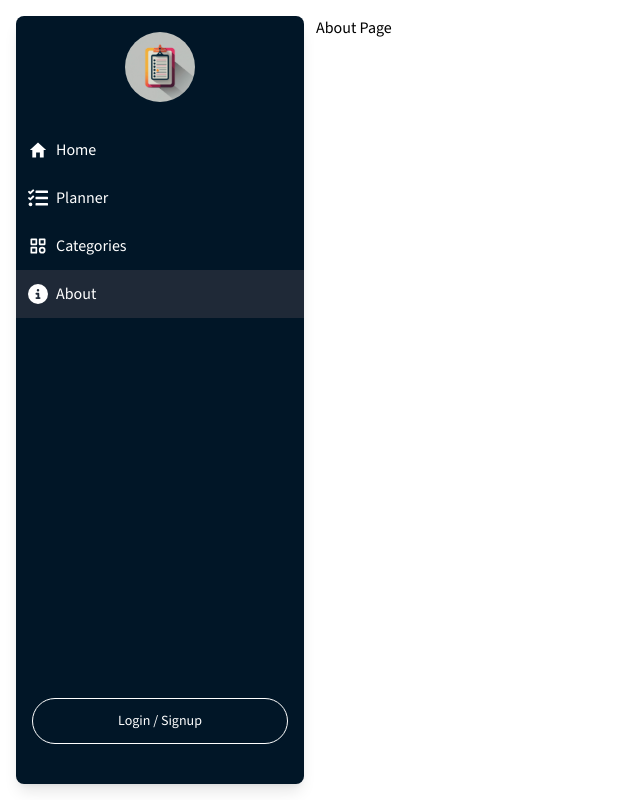
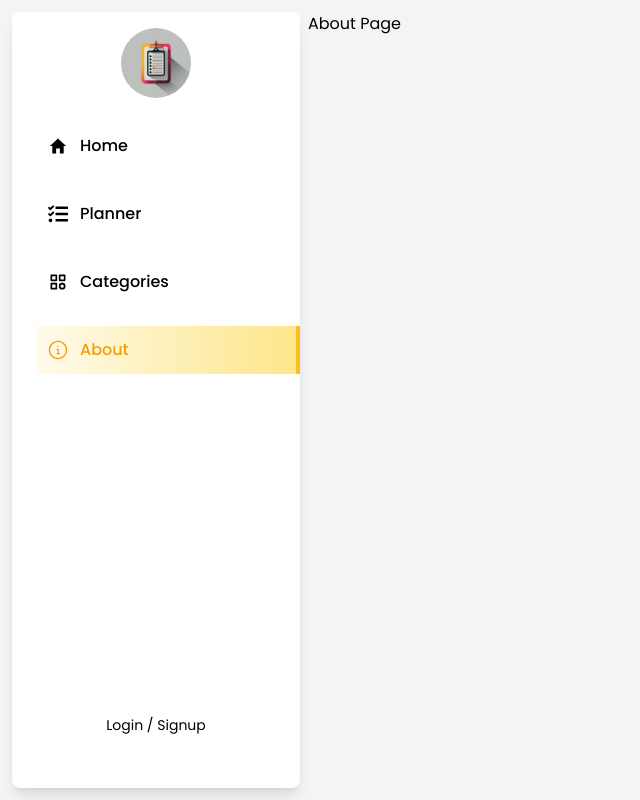
Before and after one commit to Abd-Alwahab/taskmasters-app, a Next.js app: page /about in a window 1280 px wide. Shown: the whole page, without its empty margins (0-640 px from the left). Built offline with nearby package versions, Linux system fonts and the light colour scheme; no server answers.

Commit message:
Change the navigation design

```diff
--- a/app/_components/Header.tsx
+++ b/app/_components/Header.tsx
@@ -8,7 +8,7 @@ async function Header() {
 
   if (!user) return null
   return (
-    <header className="flex justify-end rounded-lg bg-[#FBB13C] px-6 py-4">
+    <header className="flex justify-end rounded-lg bg-white px-6 py-4">
       <CurrentUserBadge />
     </header>
   )
--- a/app/_components/Navigation.tsx
+++ b/app/_components/Navigation.tsx
@@ -3,7 +3,7 @@
 import Link from 'next/link'
 import { usePathname } from 'next/navigation'
 import { FaTasks } from 'react-icons/fa'
-import { FaCircleInfo } from 'react-icons/fa6'
+import { GoInfo } from 'react-icons/go'
 import { IoMdHome } from 'react-icons/io'
 import { TbCategory } from 'react-icons/tb'
 
@@ -11,47 +11,73 @@ function Navigation() {
   const pathname = usePathname()
 
   return (
-    <div className="flex flex-col gap-8 py-6">
+    <div className="flex flex-col py-6 pl-6">
       <nav>
-        <ul className="flex flex-col">
+        <ul className="flex flex-col gap-5">
           <li>
             <Link
-              className={`flex w-full items-center gap-2 text-white ${pathname === '/' ? 'bg-gray-800 text-white' : ''} py-3 pl-3 text-base`}
+              className={`flex w-full items-center gap-3 font-medium ${pathname === '/' ? 'border-r-4 border-solid border-amber-400 bg-gradient-to-r from-amber-50 to-amber-200' : ''} py-3 pl-3 text-base`}
               href="/"
             >
-              <IoMdHome fontSize={20} />
-              <span>Home</span>
+              <IoMdHome
+                fontSize={20}
+                className={`${pathname === '/' ? 'text-amber-500' : ''}`}
+              />
+              <span className={`${pathname === '/' ? 'text-amber-500' : ''}`}>
+                Home
+              </span>
             </Link>
           </li>
 
           <li>
             <Link
-              className={`flex w-full items-center gap-2 text-white ${pathname === '/planner' ? 'bg-gray-800 text-white' : ''} py-3 pl-3 text-base`}
+              className={`flex w-full items-center gap-3 font-medium ${pathname === '/planner' ? 'border-r-4 border-amber-400 bg-gradient-to-r from-amber-50 to-amber-200' : ''} py-3 pl-3 text-base`}
               href="/planner"
             >
-              <FaTasks fontSize={20} />
-              <span>Planner</span>
+              <FaTasks
+                fontSize={20}
+                className={`${pathname === '/planner' ? 'text-amber-500' : ''}`}
+              />
+              <span
+                className={`${pathname === '/planner' ? 'text-amber-500' : ''}`}
+              >
+                Planner
+              </span>
             </Link>
           </li>
 
           <li>
             <Link
-              className={`flex w-full items-center gap-2 text-white ${pathname === '/categories' ? 'bg-gray-800 text-white' : ''} py-3 pl-3 text-base`}
+              className={`flex w-full items-center gap-3 font-medium ${pathname === '/categories' ? 'border-r-4 border-amber-400 bg-gradient-to-r from-amber-50 to-amber-200' : ''} py-3 pl-3 text-base`}
               href="/categories"
             >
-              <TbCategory fontSize={20} />
-              <span>Categories</span>
+              <TbCategory
+                fontSize={20}
+                className={`${pathname === '/categories' ? 'text-amber-500' : ''}`}
+              />
+              <span
+                className={`${pathname === '/categories' ? 'text-amber-500' : ''}`}
+              >
+                Categories
+              </span>
             </Link>
           </li>
 
           <li>
             <Link
-              className={`flex w-full items-center gap-2 text-white ${pathname === '/about' ? 'bg-gray-800 text-white' : ''} py-3 pl-3 text-base`}
+              className={`flex w-full items-center gap-3 font-medium ${pathname === '/about' ? 'border-r-4 border-amber-400 bg-gradient-to-r from-amber-50 to-amber-200' : ''} py-3 pl-3 text-base`}
               href="/about"
             >
-              <FaCircleInfo fontSize={20} />
+              <GoInfo
+                fontSize={20}
+                className={`${pathname === '/about' ? 'text-amber-500' : ''}`}
+              />
 
-              <span>About</span>
+              <span
+                className={`${pathname === '/about' ? 'text-amber-500' : ''}`}
+              >
+                About
+              </span>
             </Link>
           </li>
         </ul>
--- a/app/_components/Sidebar.tsx
+++ b/app/_components/Sidebar.tsx
@@ -10,11 +10,11 @@ const Sidebar = async () => {
   const { data: session } = await createClient().auth.getUser()
 
   return (
-    <div className="flex flex-col justify-between rounded-lg bg-[#011627] pt-4 shadow-lg">
+    <div className="flex flex-col justify-between rounded-lg bg-white pt-4 shadow-lg">
       <div className="mx-auto">
         <Logo />
       </div>
-      <div className="z-10 hidden flex-1 justify-between  pb-10 transition-all lg:flex lg:flex-col">
+      <div className="z-10 hidden flex-1 justify-between  gap-6 pb-10 transition-all lg:flex lg:flex-col">
         <Navigation />
 
         {session?.user ? (
@@ -26,7 +26,7 @@ const Sidebar = async () => {
             href="/login"
             className="group mx-4 flex justify-center rounded-full border border-white px-4 py-3 transition-all hover:bg-quill-gray-950"
           >
-            <span className="text-sm text-white transition-all group-hover:text-white">
+            <span className="text-sm transition-all group-hover:text-white">
               Login / Signup
             </span>
           </Link>
--- a/app/layout.tsx
+++ b/app/layout.tsx
@@ -1,11 +1,15 @@
 import type { Metadata } from 'next'
-import { Source_Sans_3 } from 'next/font/google'
+import { Poppins } from 'next/font/google'
 import './globals.css'
 import { ReactNode } from 'react'
 import Sidebar from './_components/Sidebar'
 import Header from './_components/Header'
 
-const sourceSans3 = Source_Sans_3({ subsets: ['latin'] })
+const sourceSans3 = Poppins({
+  subsets: ['latin'],
+  weight: ['300', '400', '500', '600', '700'],
+  display: 'swap',
+})
 
 export const metadata: Metadata = {
   title: 'Task Planner - Organize Your Day & Boost Productivity',
@@ -21,7 +25,7 @@ export default function RootLayout({
   return (
     <html lang="en">
       <body
-        className={`${sourceSans3.className} grid h-screen w-screen grid-cols-[18rem_1fr] gap-3 overflow-hidden bg-white p-4`}
+        className={`${sourceSans3.className} grid h-screen w-screen grid-cols-[18rem_1fr] gap-2 overflow-hidden bg-gray-100 p-3`}
       >
         <Sidebar />
 
```
